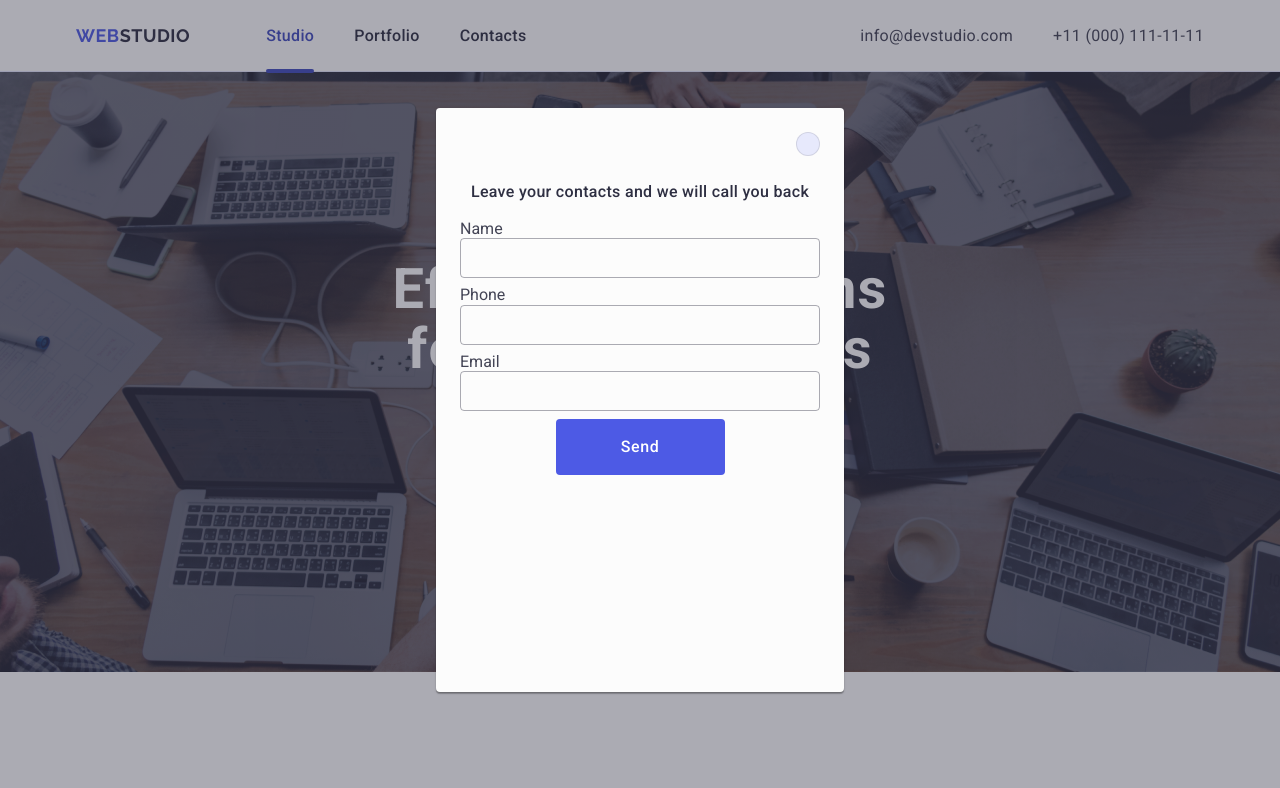
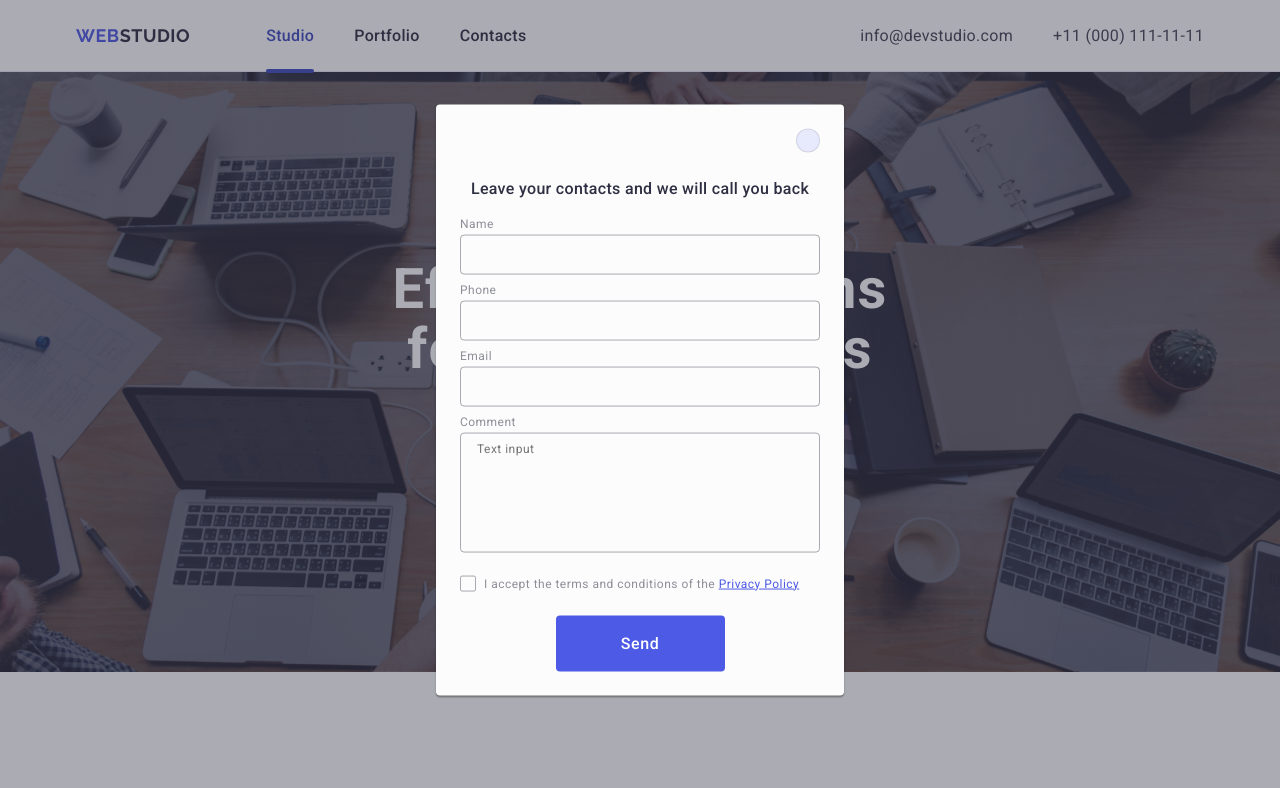
Before and after one commit to Anatolii1203/goit-markup-hw-05, a plain HTML site: page index.html in a window 1280 px wide. Shown: the top 788 px of the page. Drawn offline with nearby package versions, Linux system fonts and the light colour scheme.

Commit message:
Update index.html

```diff
--- a/css/styles.css
+++ b/css/styles.css
@@ -595,148 +595,207 @@ img {
 }
 
 .backdrop {
-  display: flex;
-  justify-content: center;
-  align-items: center;
-  width: 100%;
-  height: 100%;
   position: fixed;
   top: 0;
   left: 0;
-  bottom: 0;
-  right: 0;
+  width: 100%;
+  height: 100%;
   background-color: rgba(46, 47, 66, 0.4);
   transition: opacity 250ms cubic-bezier(0.4, 0, 0.2, 1),
     visibility 250ms cubic-bezier(0.4, 0, 0.2, 1);
+  opacity: 0;
+  visibility: hidden;
+  display: none;
 }
-
+.is-open {
+  display: block;
+}
+.backdrop.is-open {
+  opacity: 1;
+  visibility: visible;
+}
 .modal {
   position: absolute;
   top: 50%;
   left: 50%;
-  transform: translate(-50%, -50%);
+  transform: translate(-50%, -50%) scale(1);
   width: 408px;
   min-height: 584px;
-  padding: 72px 24px 24px;
-  background-color: #fcfcfc;
-  box-shadow: 0px 1px 1px 0px rgba(0, 0, 0, 0.14),
-    0px 1px 3px 0px rgba(0, 0, 0, 0.12), 0px 2px 1px 0px rgba(0, 0, 0, 0.2);
+  background: #fcfcfc;
+  box-shadow: 0px 1px 1px rgba(0, 0, 0, 0.14), 0px 1px 3px rgba(0, 0, 0, 0.12),
+    0px 2px 1px rgba(0, 0, 0, 0.2);
   border-radius: 4px;
   transition: transform 250ms cubic-bezier(0.4, 0, 0.2, 1);
+  padding: 72px 24px 24px 24px;
+  opacity: 0;
 }
-
-.modal-btn {
+.backdrop.is-open .modal {
+  opacity: 1;
+}
+.close-button {
   position: absolute;
   top: 24px;
   right: 24px;
   width: 24px;
   height: 24px;
   border-radius: 50%;
+  display: flex;
+  align-items: center;
+  justify-content: center;
+  background-color: #e7e9fc;
   border: 1px solid rgba(0, 0, 0, 0.1);
-  display: flex;
-  justify-content: center;
-  align-items: center;
-  background-color: #e7e9fc;
   padding: 0;
   cursor: pointer;
   transition: background-color 250ms cubic-bezier(0.4, 0, 0.2, 1),
     border 250ms cubic-bezier(0.4, 0, 0.2, 1);
 }
-
-.modal-btn:hover,
-.modal-btn:focus {
+.close-button:hover,
+.close-button:focus {
   background-color: #404bbf;
   border: none;
+  fill: #ffffff;
 }
-
-.modal-svg-close {
+.icon-close {
   transition: fill 250ms cubic-bezier(0.4, 0, 0.2, 1);
 }
-
-.modal-svg-close:hover,
-.modal-svg-close:focus {
-  fill: #ffffff;
+.modal-title {
+  margin-bottom: 16px;
+  font-size: 16px;
+  font-style: normal;
+  font-weight: 500;
+  line-height: 1.5em;
+  letter-spacing: 0.32px;
+  text-align: center;
+  color: #2e2f42;
 }
-
-.modal-p {
-  color: #2e2f42;
-  text-align: center;
-  font-size: 16px;
-  font-weight: 500;
-  line-height: 1.5;
-  letter-spacing: 0.02em;
-  margin-bottom: 16px;
+.div-label {
+  margin-bottom: 8px;
 }
-
-.form-input {
-  display: flex;
+.label {
+  font-size: 12px;
+  font-style: normal;
+  line-height: 1.17;
+  letter-spacing: 0.04em;
+  color: #8e8f99;
+  display: block;
+  margin-bottom: 4px;
+}
+.div-input {
+  position: relative;
+}
+.div-input:focus {
+}
+.input {
   width: 100%;
   height: 40px;
+  font-size: 12px;
+  border: 1px solid rgba(46, 47, 66, 0.4);
+  border-radius: 4px;
+  background-color: transparent;
   padding-left: 38px;
-  border-radius: 4px;
-  border: 1px solid rgba(46, 47, 66, 0.4);
-  background-color: transparent;
-  outline: transparent;
-  transition: border-color 250ms cubic-bezier(0.4, 0, 0.2, 1);
-  margin-bottom: 8px;
-}
-
-.form-input:focus {
-  border-color: #4d5ae5;
-}
-
-.btn-modal {
-  display: block;
-  min-width: 169px;
-  height: 56px;
-  color: #ffffff;
-  font-family: "Roboto", sans-serif;
-  font-size: 16px;
-  font-weight: 500;
-  line-height: 1.5;
-  letter-spacing: 0.04em;
-  cursor: pointer;
-  background-color: #4d5ae5;
-  border: none;
-  border-radius: 4px;
-  margin-right: auto;
-  margin-left: auto;
-  transition: background-color 250ms cubic-bezier(0.4, 0, 0.2, 1);
-}
-
-.btn-modal:hover,
-.btn-modal:focus {
-  fill: #ffffff;
-}
-
-.form-input {
-  display: flex;
-  width: 100%;
-  height: 40px;
-  padding-left: 38px;
-  border-radius: 4px;
-  border: 1px solid rgba(46, 47, 66, 0.4);
-  background-color: transparent;
   outline: transparent;
   transition: border-color 250ms cubic-bezier(0.4, 0, 0.2, 1);
 }
 
-.form-lable {
-  display: block;
-  margin-bottom: 4px;
+.input:focus {
+  border-color: #4d5ae5;
+}
+.input:focus + .icon-label {
+  fill: #4d5ae5;
+}
+.icon-label {
+  position: absolute;
+  left: 16px;
+  top: 50%;
+  transform: translateY(-50%);
+  transition: fill 250ms cubic-bezier(0.4, 0, 0.2, 1);
+  fill: #2e2f42;
+}
+
+.div-textarea {
+  margin-bottom: 16px;
+}
+.textarea {
+  padding: 8px 16px;
+  width: 100%;
+  height: 120px;
+  font-size: 12px;
+  font-style: normal;
+  line-height: 1.17;
+  letter-spacing: 0.04em;
+  color: rgba(46, 47, 66, 0.4);
+  border: 1px solid rgba(46, 47, 66, 0.4);
+  border-radius: 4px;
+  background-color: transparent;
+  outline: transparent;
+  resize: none;
+  transition: border-color 250ms cubic-bezier(0.4, 0, 0.2, 1);
+}
+.textarea:focus,
+.textarea:hover {
+  border-color: #4d5ae5;
+}
+.div-checkbox {
+  margin-bottom: 24px;
+}
+
+.label-checkbox {
   font-size: 12px;
   line-height: 1.17;
   letter-spacing: 0.04em;
   color: #8e8f99;
 }
-.group-modal {
-  margin-bottom: 8px;
+.span-checkbox {
+  width: 16px;
+  height: 16px;
+  margin-right: 8px;
+  border: 1px solid rgba(46, 47, 66, 0.4);
+  border-radius: 2px;
+  transition: background-color 250ms cubic-bezier(0.4, 0, 0.2, 1),
+    border 250ms cubic-bezier(0.4, 0, 0.2, 1),
+    fill 250ms cubic-bezier(0.4, 0, 0.2, 1);
+  display: inline-flex;
+  align-items: center;
+  justify-content: center;
+  fill: transparent;
+}
+.checkbox:checked + .label-checkbox .span-checkbox {
+  background-color: #404bbf;
+  border: none;
+  fill: #f4f4fd;
 }
 
-.icon-input {
-  position: absolute;
-  top: 50%;
-  left: 16px;
-  transform: translateY(-50%);
-  transition: fill 250ms cubic-bezier(0.4, 0, 0.2, 1);
+.checkbox:focus + .label-checkbox .span-checkbox {
+  border-color: #4d5ae5;
 }
+.privacy-policy {
+  color: #4d5ae5;
+  font-size: 12px;
+  font-style: normal;
+  font-weight: 400;
+  line-height: 1.17; /* 116.667% */
+  letter-spacing: 0.04;
+  text-decoration: underline;
+}
+.modal-button {
+  display: block;
+  min-width: 169px;
+  height: 56px;
+  font-size: 16px;
+  font-style: normal;
+  font-weight: 500;
+  line-height: 1.5;
+  letter-spacing: 0.04em;
+  text-align: center;
+  cursor: pointer;
+  color: #ffffff;
+  background-color: #4d5ae5;
+  border: none;
+  border-radius: 4px;
+  transition: background-color 250ms cubic-bezier(0.4, 0, 0.2, 1);
+  margin: auto;
+}
+.modal-button:hover,
+.modal-button:focus {
+  background-color: #404bbf;
+}
--- a/index.html
+++ b/index.html
@@ -487,52 +487,80 @@
         </div>
       </div>
     </footer>
-    <div class="backdrop">
+    <div class="backdrop is-open">
       <div class="modal">
-        <button class="modal-btn" type="button">
-          <svg class="modal-svg-close" width="8" height="8">
-            <use href="./images/close.svg#icon-close.svg"></use>
+        <button class="close-button" type="button">
+          <svg class="icon-close" width="8" height="8">
+            <use href="./images/icons.svg#icon-close"></use>
           </svg>
         </button>
-        <p class="modal-p">Leave your contacts and we will call you back</p>
-        <form class="contact-form">
-          <div class="group-modal">
-            <label class="form-label" for="user-name">Name</label>
+        <p class="modal-title">Leave your contacts and we will call you back</p>
+        <form>
+          <div class="div-label">
+            <label class="label" for="user-name">Name</label>
+            <div class="div-input">
               <input
-              class="form-input"
+                class="input"
+                type="text"
                 name="user-name"
-              type="text"
                 id="user-name"
               />
-            <svg class="icon-input" width="18" height="24">
-              <use href="./images/name.svg#icon-person.svg"></use>
+              <svg class="icon-label" width="18" height="24">
+                <use href="./images/icons.svg#icon-people"></use>
               </svg>
             </div>
-          <div class="group-modal">
-            <label class="form-label" for="user-phone">Phone</label>
-            <input
-              class="form-input"
-              name="user-phone"
-              type="tel"
-              id="user-phone"
-            />
-            <svg class="icon-input" width="18" height="24">
-              <use href="./images/Phone.svg#icon-phone.svg"></use>
+          </div>
+          <div class="div-label">
+            <label class="label" for="user-tel">Phone</label>
+            <div class="div-input">
+              <input class="input" type="tel" name="user-tel" id="user-tel" />
+              <svg class="icon-label" width="18" height="24">
+                <use href="./images/icons.svg#icon-phone"></use>
               </svg>
             </div>
-          <div class="group-modal">
-            <label class="form-label" for="user-email">Email</label>
+          </div>
+          <div class="div-label">
+            <label class="label" for="user-email">Email</label>
+            <div class="div-input">
               <input
-              class="form-input"
+                class="input"
+                type="email"
                 name="user-email"
-              type="email"
                 id="user-email"
               />
-            <svg class="icon-input" width="18" height="24">
-              <use href="./images/Email.svg#icon-email.svg"></use>
+              <svg class="icon-label" width="18" height="24">
+                <use href="./images/icons.svg#icon-email"></use>
               </svg>
             </div>
-          <button class="btn-modal" type="submit">Send</button>
+          </div>
+          <div class="div-textarea">
+            <label class="label" for="user-comment">Comment </label>
+            <textarea
+              name="user-comment"
+              class="textarea"
+              rows="6"
+              placeholder="Text input"
+              id="user-comment"
+            ></textarea>
+          </div>
+          <div class="div-checkbox">
+            <input
+              class="checkbox visually-hidden"
+              type="checkbox"
+              name="user-privacy"
+              value="true"
+              id="user-privacy"
+            />
+            <label class="label-checkbox" for="user-privacy">
+              <span class="span-checkbox">
+                <svg class="icon-checkbox" width="10" height="8">
+                  <use href="./images/icons.svg#icon-tick"></use>
+                </svg> </span
+              >I accept the terms and conditions of the
+              <a class="privacy-policy" href="#">Privacy Policy</a>
+            </label>
+          </div>
+          <button class="modal-button" type="submit">Send</button>
         </form>
       </div>
     </div>
```
Lines whose indentation alone changed are shown as unchanged.
